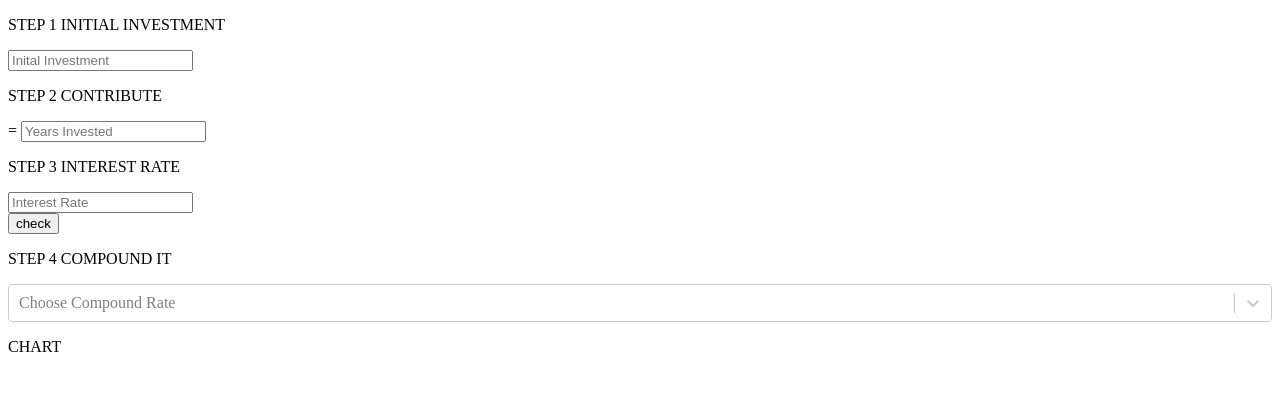
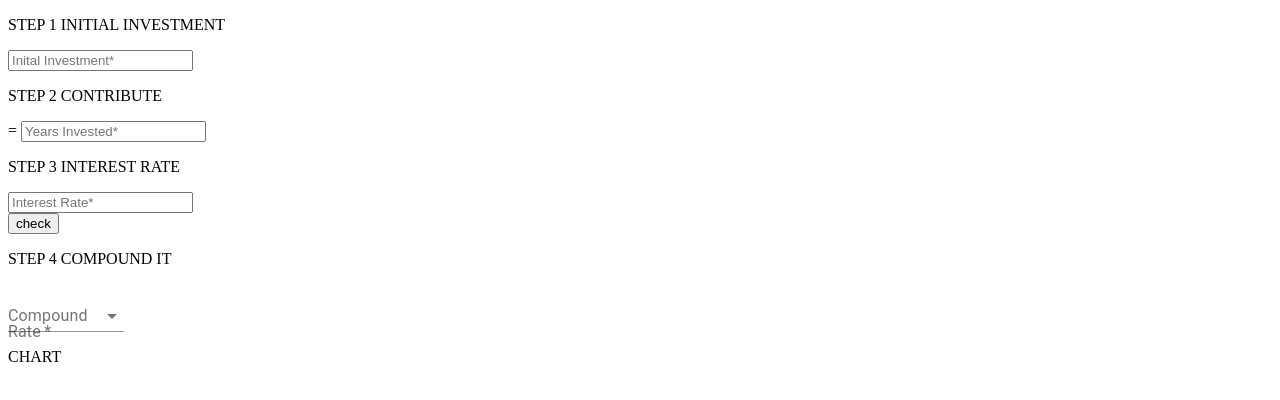
Before and after one commit to mrnguyener21/compound-interest-calculator, a React (Create React App) app: page / in a window 1280 px wide. Shown: the top 400 px of the page. Built offline with nearby package versions, Linux system fonts and the light colour scheme; the HTML template or start-up script is replaced by a standard one.

Commit message:
integratng material-ui

```diff
--- a/package.json
+++ b/package.json
@@ -3,6 +3,7 @@
   "version": "0.1.0",
   "private": true,
   "dependencies": {
+    "@material-ui/core": "^4.9.14",
     "@testing-library/jest-dom": "^4.2.4",
     "@testing-library/react": "^9.5.0",
     "@testing-library/user-event": "^7.2.1",
--- a/src/App.js
+++ b/src/App.js
@@ -1,6 +1,13 @@
 import React, {useState} from 'react';
-import Chart from './Chart'
-import Select from 'react-select';
+import styles from './App.module.css';
+import Chart from './Chart';
+
+import { makeStyles } from '@material-ui/core/styles';
+import InputLabel from '@material-ui/core/InputLabel';
+import FormHelperText from '@material-ui/core/FormHelperText';
+import FormControl from '@material-ui/core/FormControl';
+import Select from '@material-ui/core/Select';
+import NativeSelect from '@material-ui/core/NativeSelect';
 
 const App = () => {
   const [initialInvestment, setInitialInvestment]= useState('');
@@ -11,12 +18,7 @@ const App = () => {
 
   // const compoundValues = [1,2,4,12]
 
-  const compoundOptions = [
-    {value:1 , label:'Annual'},
-    {value:2 , label:'Semi-Annual'},
-    {value:4 , label:'Quarterly'},
-    {value:12 , label:'Monthly'},
-  ]
+
 
   // const interestInDecimals = interestRate/100;
   // const totalInterest = (initialInvestment*interestInDecimals)*(compoundOptions*years);
@@ -26,29 +28,75 @@ const App = () => {
 
 
 
+  // const useStyles = makeStyles((theme) => ({
+  //   formControl: {
+  //     margin: theme.spacing(1),
+  //     minWidth: 120,
+  //   },
+  //   selectEmpty: {
+  //     marginTop: theme.spacing(2),
+  //   },
+  // }));
+
+  // const NativeSelects = () => {
+  //   const classes = useStyles();
+  //   const [state, setState] = React.useState({
+  //     age: '',
+  //     name: 'hai',
+  //   });
+
+  //   const handleChange = (event) => {
+  //     const name = event.target.name;
+  //     setCompoundRate({
+  //       ...state,
+  //       [name]: event.target.value,
+  //     });
+  //   };
+  // }
+
+
+
+
   return(
     <div>
       <div>
         <div>
             <p>STEP 1 INITIAL INVESTMENT</p>
-            <input type={'text'} placeholder={'Inital Investment'} value={initialInvestment}  onChange={(e)=>setInitialInvestment(e.target.value)} />
+            <input type={'text'} placeholder={'Inital Investment*'} value={initialInvestment}  onChange={(e)=>setInitialInvestment(e.target.value)} />
         </div>
         <div>
             <p>STEP 2 CONTRIBUTE</p>
-=            <input type={'text'} placeholder={'Years Invested'} value={years}  onChange ={(e)=>setYears(e.target.value)} />
+=            <input type={'text'} placeholder={'Years Invested*'} value={years}  onChange ={(e)=>setYears(e.target.value)} />
         </div>
         <div>
             <p>STEP 3 INTEREST RATE</p>
-            <input type={'text'} placeholder={'Interest Rate'} value={interestRate} onChange={(e)=>setInterestRate(e.target.value)} />
+            <input type={'text'} placeholder={'Interest Rate*'} value={interestRate} onChange={(e)=>setInterestRate(e.target.value)} />
         </div>
         <button onClick={()=> console.log(compoundRate)}>check</button>
         <div>
             <p>STEP 4 COMPOUND IT</p>
-            <Select placeholder={'Choose Compound Rate'} value={compoundRate} onChange={(e)=>setCompoundRate(e.target.value)}options={compoundOptions}/>
+              {/* <Select placeholder={'Choose Compound Rate'} value={compoundRate} onChange={(e)=>setCompoundRate(e.target.value)}options={compoundOptions} */}
+              <FormControl required ClassName={styles.compoundRateContainer}>
+                <InputLabel>Compound Rate</InputLabel>
+                <Select
+                  native
+                  value={compoundRate}
+                  // onChange={setCompoundRate((e)=)}
+                  name="compoundRate"
+                  inputProps={{
+                    id: 'compoundRate',
+                  }}
+                >
+                  <option aria-label="None" value="" />
+                  <option value={1}>Annual</option>
+                  <option value={4}>Semi-Annual</option>
+                  <option value={12}>Monthly</option>
+                </Select>
+              </FormControl>
+              </div>
+            </div>
+            <Chart/>
         </div>
-      </div>
-      <Chart/>
-    </div>
   )
 }
 
```
Also changed, not shown: src/App.module.css (added), src/readme.md, 1 other file (tests, documents, lock files or other folders).
